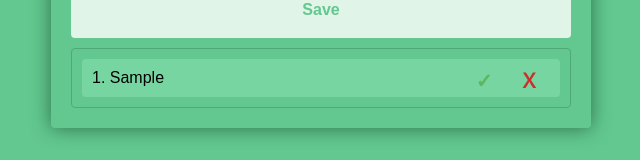
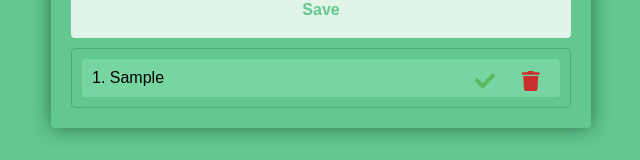
Before and after one commit to emyoutis/learning-react, a React (Create React App) app: page / in a window 1280 px wide. Both pictures are taken after typing "Sample" into the empty fields and a click on the button "Save". Shown: the part 222-382 px from the top of the page, without its empty margins (319-959 px from the left). Built offline with nearby package versions, Linux system fonts and the light colour scheme.

Commit message:
make buttons effective

```diff
--- a/package.json
+++ b/package.json
@@ -3,6 +3,9 @@
   "version": "0.1.0",
   "private": true,
   "dependencies": {
+    "@fortawesome/fontawesome-svg-core": "^1.2.28",
+    "@fortawesome/free-solid-svg-icons": "^5.13.0",
+    "@fortawesome/react-fontawesome": "^0.1.9",
     "react": "^16.13.1",
     "react-dom": "^16.13.1",
     "react-scripts": "2.0.3",
--- a/src/components/todo-panel/TodoItem.js
+++ b/src/components/todo-panel/TodoItem.js
@@ -1,15 +1,33 @@
 import React from 'react';
+import {FontAwesomeIcon} from '@fortawesome/react-fontawesome'
+import {faCheck} from '@fortawesome/free-solid-svg-icons'
+import {faTrash} from '@fortawesome/free-solid-svg-icons'
+import {faHourglassHalf} from '@fortawesome/free-solid-svg-icons'
 
 function TodoItem(props) {
-    const {text} = props;
+    const {task, toggleDoneTask, deleteTask} = props;
+    const {text, done, id}                   = task;
 
     return (
-        <li>
+        <li className={done ? "pending" : "done"}>
             <span>{text}</span>
-            <div className="li-buttons" role="group">
-                <button type="button" className="done" >✓</button>
+            <div className="li-buttons " role="group">
+                <button
+                    type="button"
+                    className="done"
+                    title={done ? "Mark as pending." : "Mark as done."}
+                    onClick={() => toggleDoneTask(id)}
+                >
+                    {
+                        done
+                            ? <FontAwesomeIcon icon={faHourglassHalf}/>
+                            : <FontAwesomeIcon icon={faCheck}/>
+                    }
+                </button>
                 <span> </span>
-                <button type="button" className="remove">Ｘ</button>
+                <button type="button" className="remove" onClick={() => deleteTask(id)}>
+                    <FontAwesomeIcon icon={faTrash}/>
+                </button>
             </div>
         </li>
     );
--- a/src/components/todo-panel/TodoList.js
+++ b/src/components/todo-panel/TodoList.js
@@ -1,9 +1,10 @@
-import React, {useState} from 'react';
+import React from 'react';
 import TodoItem from "./TodoItem";
+import './todo-list.css';
 
 
 function TodoList(props) {
-    const tasks = props.tasks;
+    const {tasks, toggleDoneTask, deleteTask} = props;
 
     return (
         <div className="todo-list">
@@ -11,7 +12,11 @@ function TodoList(props) {
                 ? <ol>
                     {
                         tasks.map((task) => {
-                                return <TodoItem text={task.text} key={task.id}/>
+                                return <TodoItem
+                                    task={task}
+                                    deleteTask={deleteTask}
+                                    toggleDoneTask={toggleDoneTask}
+                                    key={task.id}/>
                             }
                         )
                     }
--- a/src/components/todo-panel/TodoPanel.js
+++ b/src/components/todo-panel/TodoPanel.js
@@ -2,7 +2,6 @@ import React, {useState} from 'react';
 import TaskForm from "./TaskForm";
 import TodoList from "./TodoList";
 import './task-panel.css';
-import './todo-list.css';
 import uuid from 'react-uuid';
 
 function TodoPanel() {
@@ -11,14 +10,32 @@ function TodoPanel() {
     const addTask = function (taskText) {
         const task = {
             text: taskText,
-            id  : uuid()
+            id  : uuid(),
+            done: false,
         };
         setTasks(tasks => tasks.concat(task));
     }
 
+
+    const toggleDoneTask = function (id) {
+        setTasks(tasks => {
+            return tasks.map(task => {
+                if (task.id === id) {
+                    task.done = !task.done;
+                }
+                return task;
+            });
+        })
+    }
+
+
+    const deleteTask = function (id) {
+        setTasks(tasks => tasks.filter(task => (task.id !== id)));
+    }
+
     return <div className="task-panel">
         <TaskForm addTask={addTask}/>
-        <TodoList tasks={tasks}/>
+        <TodoList tasks={tasks} deleteTask={deleteTask} toggleDoneTask={toggleDoneTask}/>
     </div>;
 }
 
--- a/src/components/todo-panel/todo-list.css
+++ b/src/components/todo-panel/todo-list.css
@@ -35,8 +35,16 @@
 	cursor: pointer;
 }
 
-.todo-list li button.done {
+.todo-list li.done button.done {
 	color: #5cb85c;
+}
+
+.todo-list li.pending button.done {
+	color: #5a5a5a;
+}
+
+.todo-list li.pending {
+	background-color: rgba(146, 146, 146, 0.36);
 }
 
 .todo-list li button.remove {
```
